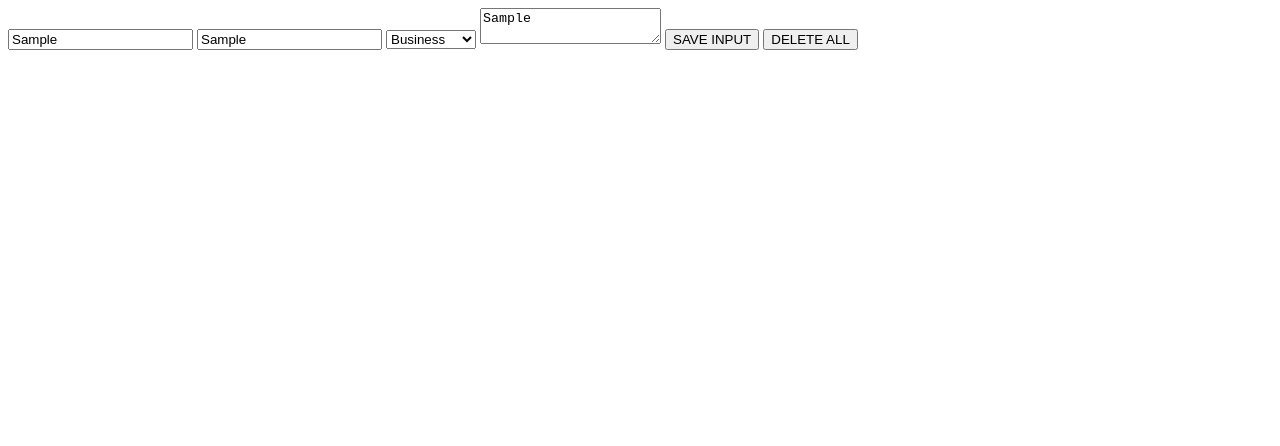
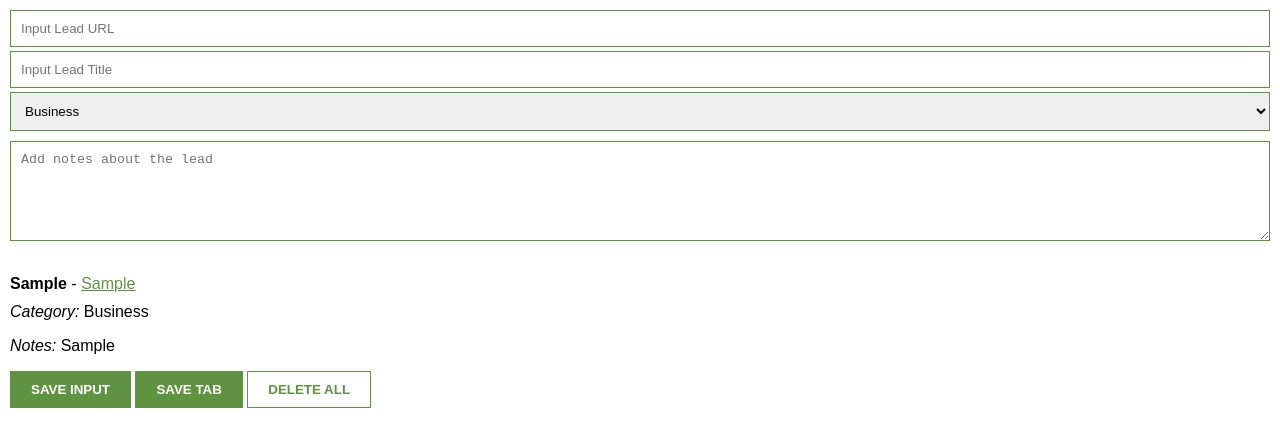
Before and after one commit to silvamha/Leads-Tracker-Web-App, a website: page index.html in a window 1280 px wide. Both pictures are taken after typing "Sample", "Sample", "Sample" into the empty fields and a click on the button "SAVE INPUT". Drawn offline with Linux system fonts and the light colour scheme.

```diff
--- a/index.html
+++ b/index.html
@@ -23,10 +23,14 @@
     <!-- Textarea for Notes -->
     <textarea id="notes-el" placeholder="Add notes about the lead"></textarea>
 
+    <!-- Here’s the missing UL element -->
+    <ul id="ul-el"></ul>
+
     <!-- Buttons -->
     <button id="input-btn">SAVE INPUT</button>
+    <button id="tab-btn">SAVE TAB</button>
     <button id="delete-btn">DELETE ALL</button>
 
-    <script src="app.js"></script>
+    <script src="index.js" type="module"></script>
   </body>
 </html>
--- a/index.js
+++ b/index.js
@@ -0,0 +1,96 @@
+document.addEventListener("DOMContentLoaded", function () {
+  const inputEl = document.querySelector("#input-el"); // URL input
+  const titleEl = document.querySelector("#title-el"); // Title input
+  const categoryEl = document.querySelector("#category-el"); // Category dropdown
+  const notesEl = document.querySelector("#notes-el"); // Notes textarea
+  const inputBtn = document.querySelector("#input-btn");
+  const tabBtn = document.querySelector("#tab-btn");
+  const deleteBtn = document.querySelector("#delete-btn");
+  const uLEl = document.querySelector("#ul-el"); // Assume you have this UL for displaying leads
+
+  let myLeads = JSON.parse(localStorage.getItem("myLeads")) || [];
+
+  // Save the manually entered lead
+  inputBtn.addEventListener("click", () => {
+    const leadURL = inputEl.value;
+    const leadTitle = titleEl.value || "Untitled Lead"; // Fallback to 'Untitled Lead'
+    const leadCategory = categoryEl.value;
+    const leadNotes = notesEl.value;
+
+    if (leadURL) {
+      const lead = {
+        url: leadURL,
+        title: leadTitle,
+        category: leadCategory,
+        notes: leadNotes,
+      };
+
+      myLeads.unshift(lead);
+      localStorage.setItem("myLeads", JSON.stringify(myLeads));
+      renderLeads();
+      clearFields();
+    }
+  });
+
+  // Save the current page as a lead when "Save Tab" is clicked
+  tabBtn.addEventListener("click", () => {
+    const leadURL = window.location.href; // Get current page's URL
+    const leadTitle = titleEl.value || "Untitled Lead"; // Fallback to 'Untitled Lead'
+    const leadCategory = categoryEl.value;
+    const leadNotes = notesEl.value;
+
+    const lead = {
+      url: leadURL,
+      title: leadTitle,
+      category: leadCategory,
+      notes: leadNotes,
+    };
+
+    myLeads.unshift(lead);
+    localStorage.setItem("myLeads", JSON.stringify(myLeads));
+    renderLeads();
+    clearFields();
+  });
+
+  function renderLeads() {
+    uLEl.innerHTML = ""; // Clear UL before rendering
+
+    myLeads.forEach((lead) => {
+      const liEl = document.createElement("li");
+
+      liEl.innerHTML = `
+        <div style="margin-bottom: 10px;">
+          <strong>${lead.title}</strong> -
+          <a href="${lead.url}" target="_blank">${lead.url}</a>
+        </div>
+        <div>
+          <em>Category:</em> ${lead.category}
+        </div>
+        <div>
+          <p><em>Notes:</em> ${lead.notes}</p>
+        </div>
+      `;
+
+      uLEl.appendChild(liEl);
+    });
+  }
+
+  function clearFields() {
+    inputEl.value = "";
+    titleEl.value = "";
+    categoryEl.value = "Business"; // Reset to default category
+    notesEl.value = "";
+  }
+
+  // Here is where we implement the DELETE ALL button functionality
+  deleteBtn.addEventListener("click", () => {
+    // Clear all leads from localStorage
+    localStorage.clear();
+    // Empty the leads array
+    myLeads = [];
+    // Re-render the empty list
+    renderLeads();
+  });
+
+  renderLeads(); // Load existing leads on page load
+});
--- /dev/null
+++ b/package.json
@@ -0,0 +1,5 @@
+{
+  "dependencies": {
+    "firebase": "^10.13.2"
+  }
+}
--- a/styles/style.css
+++ b/styles/style.css
@@ -0,0 +1,58 @@
+body {
+    margin: 0;
+    padding: 10px;
+    font-family: Arial, Helvetica, sans-serif;
+    min-width: 400px;
+}
+
+input {
+    width: 100%;
+    padding: 10px;
+    box-sizing: border-box;
+    border: 1px solid #5f9341;
+    margin-bottom: 4px;
+}
+
+button {
+    background: #5f9341;
+    color: white;
+    padding: 10px 20px;
+    border: 1px solid #5f9341;
+    font-weight: bold;
+}
+
+#delete-btn {
+    background: white;
+    color: #5f9341;
+}
+
+ul {
+    margin-top: 20px;
+    list-style: none;
+    padding-left: 0;
+}
+
+li {
+    margin-top: 5px;
+}
+
+a {
+    color: #5f9341;
+}
+
+
+textarea {
+    width: 100%;
+    height: 100px;
+    padding: 10px;
+    box-sizing: border-box;
+    border: 1px solid #5f9341;
+    margin-bottom: 10px;
+  }
+
+  select {
+    width: 100%;
+    padding: 10px;
+    border: 1px solid #5f9341;
+    margin-bottom: 10px;
+  }
```
Also changed, not shown: 1 other file.
